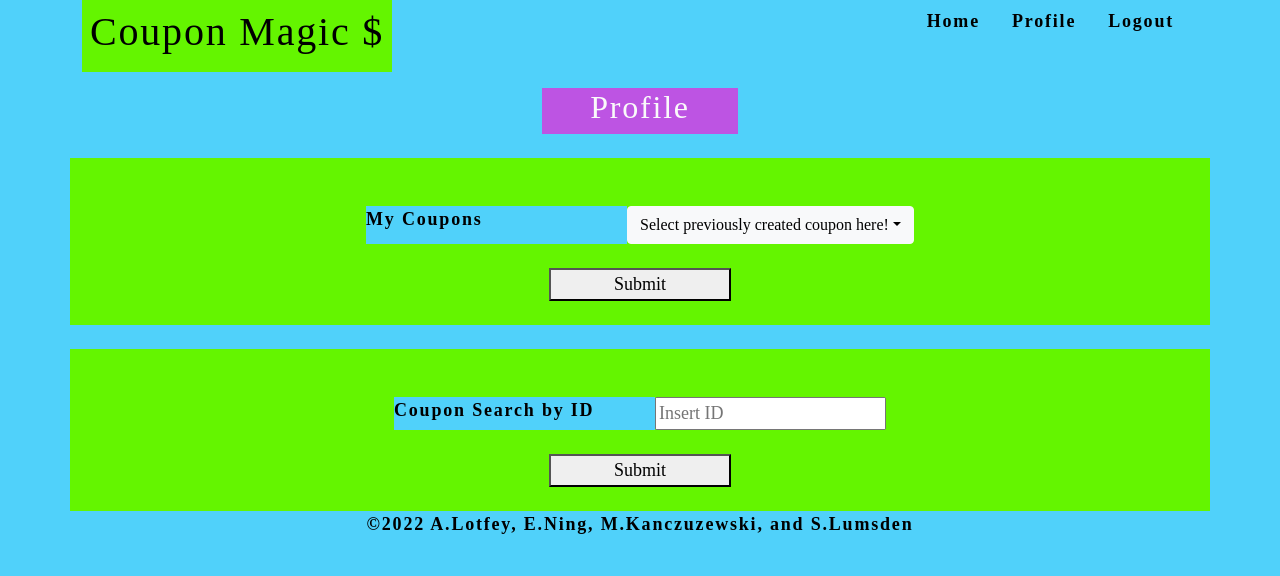
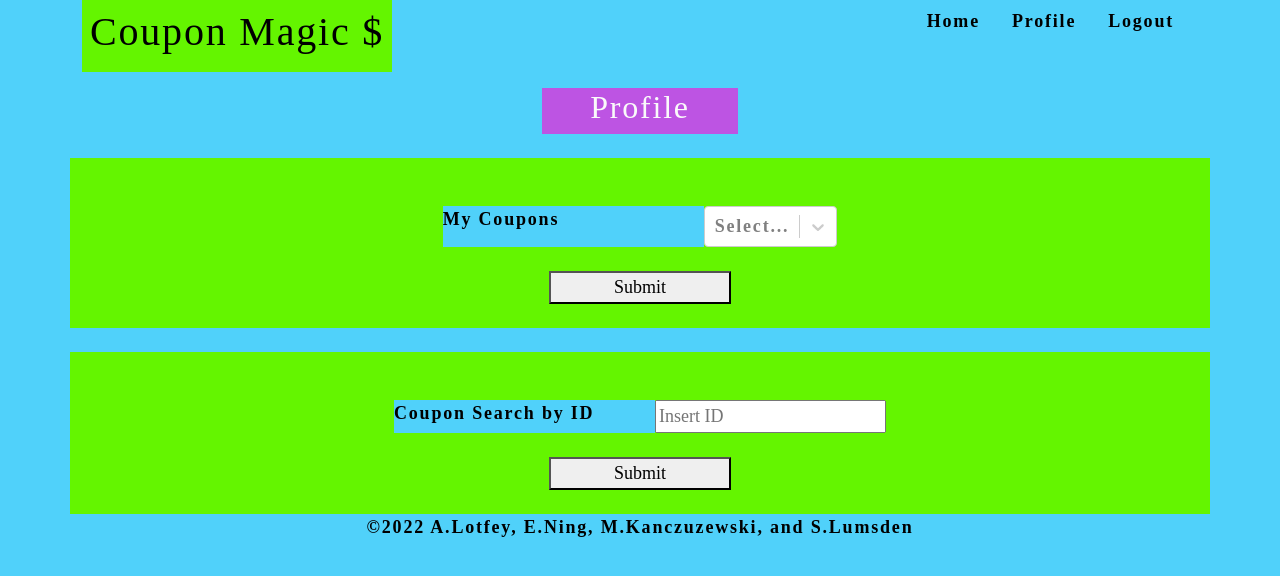
Before and after one commit to slumsd01/coupon-magic, a React (Create React App) app in the folder client/: page /profile in a window 1280 px wide. Shown: the top 576 px of the page. Built offline with nearby package versions, Linux system fonts and the light colour scheme; no server answers; sample sign-in values are in the browser's storage.

Commit message:
intrum save on self coupon dropdown

```diff
--- a/client/package.json
+++ b/client/package.json
@@ -17,6 +17,7 @@
     "react-dom": "^17.0.2",
     "react-router-dom": "^5.2.0",
     "react-scripts": "4.0.3",
+    "react-select": "^5.2.2",
     "web-vitals": "^1.0.1"
   },
   "scripts": {
--- a/client/src/pages/Profile.js
+++ b/client/src/pages/Profile.js
@@ -1,44 +1,38 @@
-import React from 'react';
+import React, { Component } from 'react'
 import { Redirect } from 'react-router-dom';
+import { useQuery } from '@apollo/client';
+import { QUERY_ME } from '../utils/queries';
 import Auth from '../utils/auth';
-import Dropdown from 'react-bootstrap/Dropdown';
-import ButtonGroup from "react-bootstrap/ButtonGroup";
+import Select from 'react-select'
 
 const Profile = () => {
-  // const { username: userParam } = useParams();
+  const { loading, data } = useQuery(QUERY_ME);
 
-  // const [formState, setFormState] = useState({ email: '', password: '' });
-  // const [login, { error }] = useMutation(LOGIN_USER);
-  // // update state based on form input changes
-  // const handleChange = (event) => {
-  //   const { name, value } = event.target;
+  if (!Auth.loggedIn()) {
+    return <Redirect to="/login" />;
+  }
 
-  //   setFormState({
-  //     ...formState,
-  //     [name]: value,
-  //   });
-  // };
 
-  // // submit form
-  // const handleFormSubmit = async event => {
-  //   event.preventDefault();
 
-  //   try {
-  //     const { data } = await login({
-  //       variables: { ...formState }
-  //     });
+  // if (Auth.loggedIn()===false)
+  //   {
+  //     return <Redirect to="/login" />;
+  //   }
 
-  //     Auth.login(data.login.token);
-  //   } catch (e) {
-  //     console.error(e);
-  //   }
-  // };
+    //fetch saved coupons for logged in user
+    // try {
+    //   const response = await fetch(
 
-  // const loggedIn = Auth.loggedIn();
-  if (Auth.loggedIn()===false)
-    {
-      return <Redirect to="/login" />;
-    }
+    //   )
+    // } catch (err) {
+    //   console.error(err);
+    // }
+
+    const coupons = [
+      { value: 'chocolate', label: 'Chocolate' },
+      { value: 'strawberry', label: 'Strawberry' },
+      { value: 'vanilla', label: 'Vanilla' }
+    ]
 
   return (
     <main>
@@ -55,15 +49,7 @@ const Profile = () => {
             <div className="bd-highlight col-3 bg-primary-color">
               My Coupons
             </div>
-            <Dropdown as={ButtonGroup}>
-              <Dropdown.Toggle variant="light">Select previously created coupon here!</Dropdown.Toggle>
-              <Dropdown.Menu className="dropdownbutton">
-                <Dropdown.Item eventKey="1">baz</Dropdown.Item>
-                <Dropdown.Divider />
-                <Dropdown.Item eventKey="2">foo</Dropdown.Item>
-                <Dropdown.Item eventKey="3">bar</Dropdown.Item>
-              </Dropdown.Menu>
-            </Dropdown>
+            <Select options={coupons} />
           </div>
           <div className="d-flex col-12 bd-highlight justify-content-center">
             <button className="d-flex bd-highlight justify-content-center col-2">
--- a/client/src/utils/queries.js
+++ b/client/src/utils/queries.js
@@ -39,6 +39,9 @@ export const QUERY_THOUGHT = gql`
 export const QUERY_USER = gql`
   query user($username: String!) {
     user(username: $username) {
+    username
+    email
+      coupons{
         _id
         couponTitle
         product
@@ -47,13 +50,6 @@ export const QUERY_USER = gql`
         currency
         redeemBy
         maxRedemptions
-      username {
-        _id
-        username
-      }
-      comments {
-        _id
-        commentText
       }
     }
   }
@@ -65,22 +61,9 @@ export const QUERY_ME = gql`
       _id
       username
       email
-      friendCount
-      thoughts {
+      coupons {
         _id
-        thoughtText
-        createdAt
-        reactionCount
-        reactions {
-          _id
-          createdAt
-          reactionBody
-          username
-        }
-      }
-      friends {
-        _id
-        username
+        couponTitle
       }
     }
   }
@@ -92,11 +75,6 @@ export const QUERY_ME_BASIC = gql`
       _id
       username
       email
-      friendCount
-      friends {
-        _id
-        username
-      }
     }
   }
 `;
```
Also changed, not shown: 2 other files (tests, documents, lock files or other folders). Lines whose indentation alone changed are shown as unchanged.
